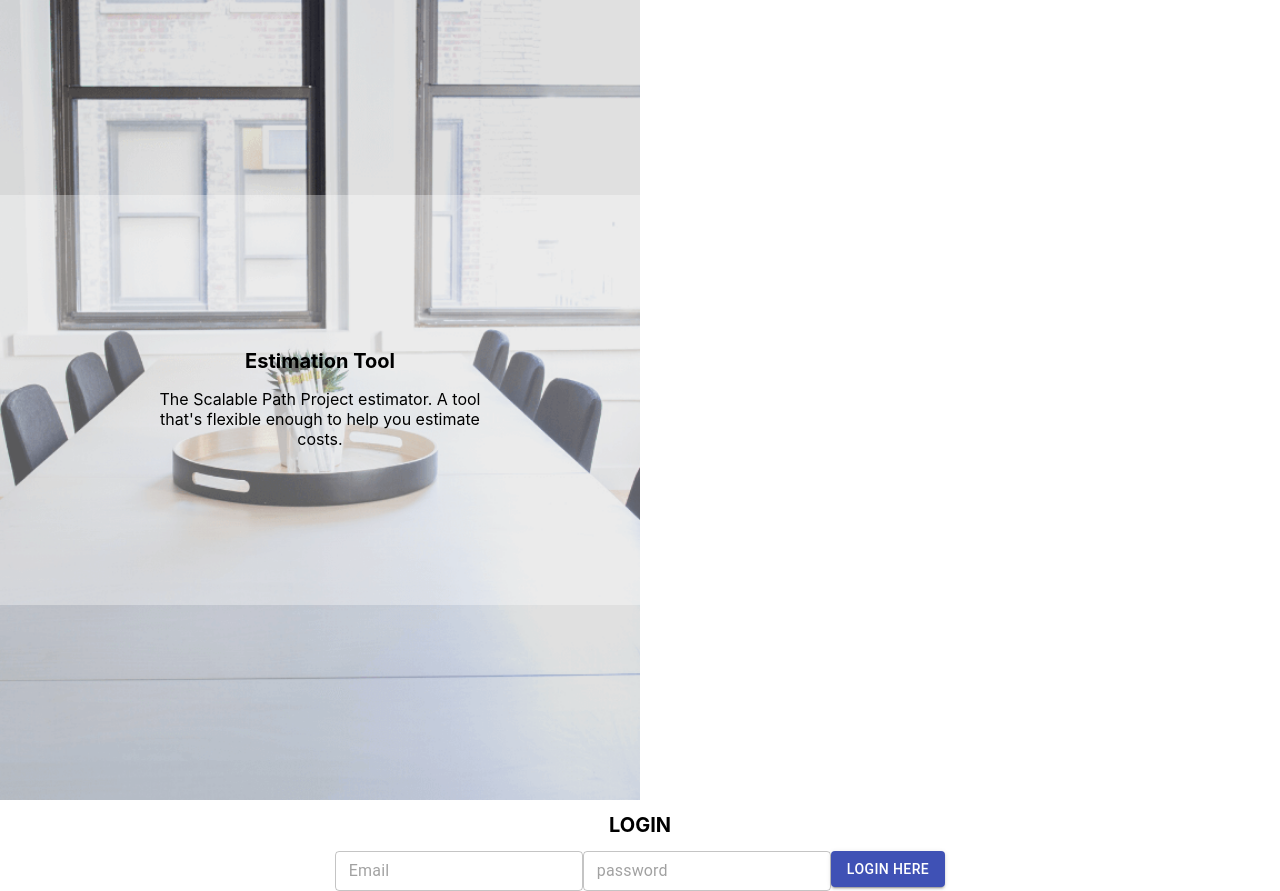
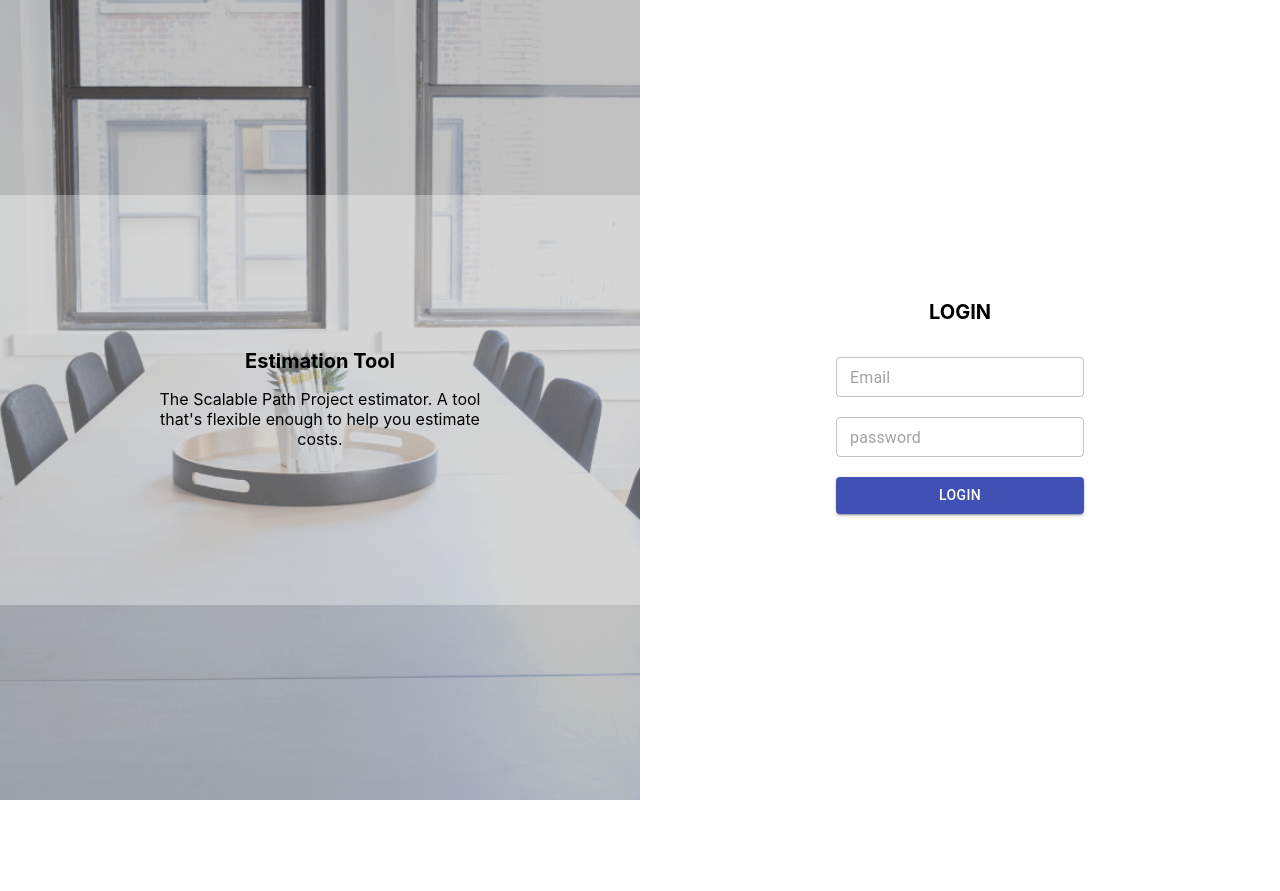
Before and after one commit to JituG22/jitu-estimateTool, a React (Create React App) app: page / in a window 1280 px wide. After the commit the page ends 800 px from the top, so only its background shows below. Built offline with nearby package versions, Linux system fonts and the light colour scheme.

Commit message:
new version

```diff
--- a/package.json
+++ b/package.json
@@ -1,4 +1,5 @@
 {
+  "homepage": "https://estimationtool.azurewebsites.net/",
   "name": "jitu-estimationtool",
   "version": "0.1.0",
   "private": true,
--- a/public/index.html
+++ b/public/index.html
@@ -24,7 +24,7 @@
       work correctly both with client-side routing and a non-root public URL.
       Learn how to configure a non-root public URL by running `npm run build`.
     -->
-    <title>React App</title>
+    <title>Estimation Tool</title>
   </head>
   <body>
     <noscript>You need to enable JavaScript to run this app.</noscript>
--- a/src/App.js
+++ b/src/App.js
@@ -1,16 +1,22 @@
 
-import React from 'react';
+import React,{useState} from 'react';
 import './App.css';
 import Login from './login/login';
-import {
-  BrowserRouter
-} from "react-router-dom";
+import Layout from './shared/layout/layout';
+
+import {BrowserRouter} from "react-router-dom";
 
 function App() {
+  const [isLogin,setIslogin] = useState(false);
+  const handelLogin=()=>{
+    setIslogin(true)
+  }
   return (
   <BrowserRouter>
     <div className="App">
-      <Login/>
+      {
+        isLogin ? <Layout/> :  <Login LoginFun={handelLogin}/>
+      }
     </div>
   </BrowserRouter> );
 }
--- a/src/login/login.css
+++ b/src/login/login.css
@@ -1,25 +1,24 @@
-
+.h-100{
+    height: 100%;
+    margin: 0;
+}
 .login-title {
     font-size: 20px;
     text-transform: uppercase;
 }
-
 .bg-img {
+    height: 100%;
     background:url(./bg.png) no-repeat center;
     background-size: cover;
-    height: 100%;
-}
-.h-100{
-height: 100%;
 }
 .bg-mask {
-    background-color: #2f2f2f26;
     height: 100%;
     width: 100%;
+    background-color: #2f2f2f4d;
 }
 .promo-box  {
+    padding: 22%;
     background: #ffffff54;
-    padding: 22%;
 }
 .promo-box .title{
     font-size: 20px;
@@ -27,3 +26,10 @@ height: 100%;
 .promo-box .sub-title{
     font-size: 16px;
 }
+.login-wrp .MuiFormControl-root {
+    display: block;
+    margin: 20px 0;
+}
+.w-100 {
+    width: 100%;
+}
--- a/src/login/login.js
+++ b/src/login/login.js
@@ -4,14 +4,48 @@ import TextField from '@material-ui/core/TextField';
 
 import Button from '@material-ui/core/Button';
 import FormControl from '@material-ui/core/FormControl';
+import { useHistory } from "react-router-dom";
+
 import './login.css';
-export default function Login() {
+export default function Login(props) {
+    let history = useHistory();
+    const [state, setState] = React.useState({
+        email: "",
+        pass: "",
+      });
+
+    const handleEmail = (e) => {
+        let val = e.target.value;
+        setState({...state, email:val});
+    };
+
+    const handlePass = (e) => {
+        let val = e.target.value;
+        setState({...state, pass:val});
+    };
+
+    const redirectDashbord =()=>{
+        props.LoginFun();
+        let url = "/home"
+       history.push(url)
+    }
+
+    const isVlaidLogin = ()=>{
+        if(state.email === 'admin' && state.pass === "admin"){
+            // console.log("valid user")
+            redirectDashbord()
+            return true
+        }
+        // console.log("Not valid user")
+        return false
+    }
+
     const handleLogin = function(e){
         e.preventDefault();
-    console.log("login")
+        isVlaidLogin()
     }
     return (
-        <Grid container className="h-100"  direction="row" >
+        <Grid container className="h-100 login-wrp"  direction="row" >
             <Grid item xs={6} className="bg-img" >
                 <Grid container className="bg-mask" justifyContent="center" alignItems="center">
                     <div className="promo-box">
@@ -21,19 +55,20 @@ export default function Login() {
                 </Grid>
 
             </Grid>
-            <Grid container direction="column"  justifyContent="center" alignItems="center" >
-
+            <Grid item xs={6}>
+                <Grid container justifyContent="center" alignItems="center" className="h-100" direction="column">
                     <h1 className="login-title"> Login</h1>
                     <form onSubmit={handleLogin}>
                             <FormControl>
-                                            <TextField placeholder="Email" width="100%"  mb={3} id="email"  size="small" variant="outlined" />
+                                <TextField value={state.email} placeholder="Email"  onChange={handleEmail} id="email"  size="small" variant="outlined" />
                             </FormControl>
                             <FormControl>
-                                        <TextField id="pass" type="password" placeholder="password" size="small" variant="outlined" />
+                            <TextField value={state.pass} id="pass" type="password" placeholder="password" onChange={handlePass} size="small" variant="outlined" />
                             </FormControl>
 
-                                        <Button variant="contained" color="primary"  type="submit"> Login here </Button>
+                            <Button variant="contained" color="primary"  type="submit" className="w-100"> Login </Button>
                     </form>
+                </Grid>
             </Grid>
         </Grid>
     )
--- a/src/pages/home/home.js
+++ b/src/pages/home/home.js
@@ -1,4 +1,4 @@
-import React,{Component, Suspense, lazy}from 'react';
+import React,{Component, Suspense}from 'react';
 import Table from '../../shared/ui-view/table/table';
 import HomeService from '../home/home.service';
 
@@ -59,8 +59,7 @@ export default class Home extends Component {
           <div>
            <Suspense fallback={<div> Logind .... </div>}>
               {
-
-                      this.state.isShow ?  (<div >  <Table columanData={this.state.columanHandel} rowData={this.state.rowDataHandel} /> </div>) : (<div>Loding...</div>)
+            this.state.isShow ? (<div >  <Table columanData={this.state.columanHandel} rowData={this.state.rowDataHandel} /> </div>) : (<div>Loding...</div>)
               }
           </Suspense>
           </div>
--- a/src/pages/home/home.service.js
+++ b/src/pages/home/home.service.js
@@ -79,10 +79,10 @@ const HomeService = {
     getData:  function(){
         axios.get("https://jsonplaceholder.typicode.com/posts").then(function(res){
              // handle success
-            console.log("this get success responce", res)
+            // console.log("this get success responce", res)
         }).catch(function(error){
                 // handle error
-            console.log(error);
+            // console.log(error);
         })
 
         return rows;
--- a/src/shared/layout/breadcrum/breadcrum.css
+++ b/src/shared/layout/breadcrum/breadcrum.css
@@ -0,0 +1,19 @@
+.breadcrumb-wrp{
+    padding:5px 15px;
+    background: #e8e8e8;
+}
+.item-icon {
+    margin-right: 5px;
+}
+.breadcrumb-item{
+    line-height: 30px;
+}
+
+.MuiBreadcrumbs-li .MuiLink-root{
+    display: flex;
+    align-items: center;
+    font-size: 15px;
+}
+.MuiBreadcrumbs-li .MuiLink-root svg{
+    font-size: 21px;
+}
--- a/src/shared/layout/breadcrum/breadcrum.js
+++ b/src/shared/layout/breadcrum/breadcrum.js
@@ -1,26 +1,23 @@
 import React from 'react';
-import Typography from '@material-ui/core/Typography';
 import Breadcrumbs from '@material-ui/core/Breadcrumbs';
 import Link from '@material-ui/core/Link';
 import HomeIcon from '@material-ui/icons/Home';
-import Box from '@material-ui/core/Box';
+import Grid from '@material-ui/core/Grid';
 import './breadcrum.css';
 function handleClick(event) {
     event.preventDefault();
     console.info('You clicked a breadcrumb.');
   }
 
-
 export default function Breadcrum() {
     return (
-      <Box  display="flex" className="ssssssssssss">
-
-          <Breadcrumbs aria-label="breadcrumb" >
+      <Grid container  alignItems="center"  className="breadcrumb-wrp">
+          <Breadcrumbs aria-label="breadcrumb" className="breadcrumb-item">
             <Link color="inherit" href="/" onClick={handleClick}>
-            <HomeIcon/>
+            <HomeIcon className="item-icon"/>
             Home
             </Link>
           </Breadcrumbs>
-      </Box>
+      </Grid>
       );
 }
--- a/src/shared/layout/layout.js
+++ b/src/shared/layout/layout.js
@@ -1,13 +1,14 @@
 import React, { Component } from 'react'
-import Login from '../../login/login';
 import AllClient from '../../pages/all-client/all-client';
+import Home from '../../pages/home/home';
 import TopNan from './topnav/topnav';
 import Breadcrum from './breadcrum/breadcrum';
 import Footer from './footer/footer'
-import AsideBar from './asidebar/asidebar';
+import SideBar from './sidebar/sidebar';
 import {Container } from '@material-ui/core';
 import {Switch, Route } from "react-router-dom";
 import './layout.css';
+
 export default class Layout extends Component {
     constructor(props) {
         super(props);
@@ -22,12 +23,11 @@ export default class Layout extends Component {
                 <Container className="main-container">
                     <TopNan sidebar={this.toggleDrawer(true)}/>
                     <Breadcrum/>
-                        <AsideBar anchor='left' sideStateVal={this.state.sideState} toggleDrawerFun={this.toggleDrawer}/>
+                        <SideBar anchor='left' sideStateVal={this.state.sideState} toggleDrawerFun={this.toggleDrawer}/>
                         <div className="main-content">
                             <Switch>
-                                <Route exact path="/">
-                                    <Login />
-                                    {/* <Home /> */}
+                               <Route exact path="/home">
+                                   <Home/>
                                 </Route>
                                 <Route path="/allclient">
                                     <AllClient />
--- a/src/shared/layout/asidebar/asidebar.js
+++ b/src/shared/layout/sidebar/sidebar.js
@@ -1,6 +1,5 @@
 import React from 'react'
 import { Drawer } from '@material-ui/core';
-import './asidebar.css';
 import List from '@material-ui/core/List';
 import ListItem from '@material-ui/core/ListItem';
 import ListItemIcon from '@material-ui/core/ListItemIcon';
@@ -8,10 +7,11 @@ import ListItemText from '@material-ui/core/ListItemText';
 import HomeIcon from '@material-ui/icons/Home';
 import AssignmentIndIcon from '@material-ui/icons/AssignmentInd';
 import FolderIcon from '@material-ui/icons/Folder';
+import './sidebar.css';
 import {
     Link
   } from "react-router-dom";
-export default function Asidebar(props){
+export default function Sidebar(props){
     return (
         <div>
             <Drawer className="asidebar-wrp" anchor={props.anchor}
@@ -22,10 +22,7 @@ export default function Asidebar(props){
                             <ListItemIcon>
                                 <HomeIcon />
                             </ListItemIcon>
-                            <Link to={{
-                                 pathname: "/",
-                                 state:{pageName:'Home'}
-                            }}>Home</Link>
+                            <Link to={{ pathname:"/home", state:{pageName:'Home'}}}>Home</Link>
                         </ListItem>
                         <ListItem button>
                             <ListItemIcon>
```
Also changed, not shown: src/shared/layout/sidebar/sidebar.css (renamed from src/shared/layout/asidebar/asidebar.css), 1 other file (tests, documents, lock files or other folders). Lines whose indentation alone changed are shown as unchanged.
